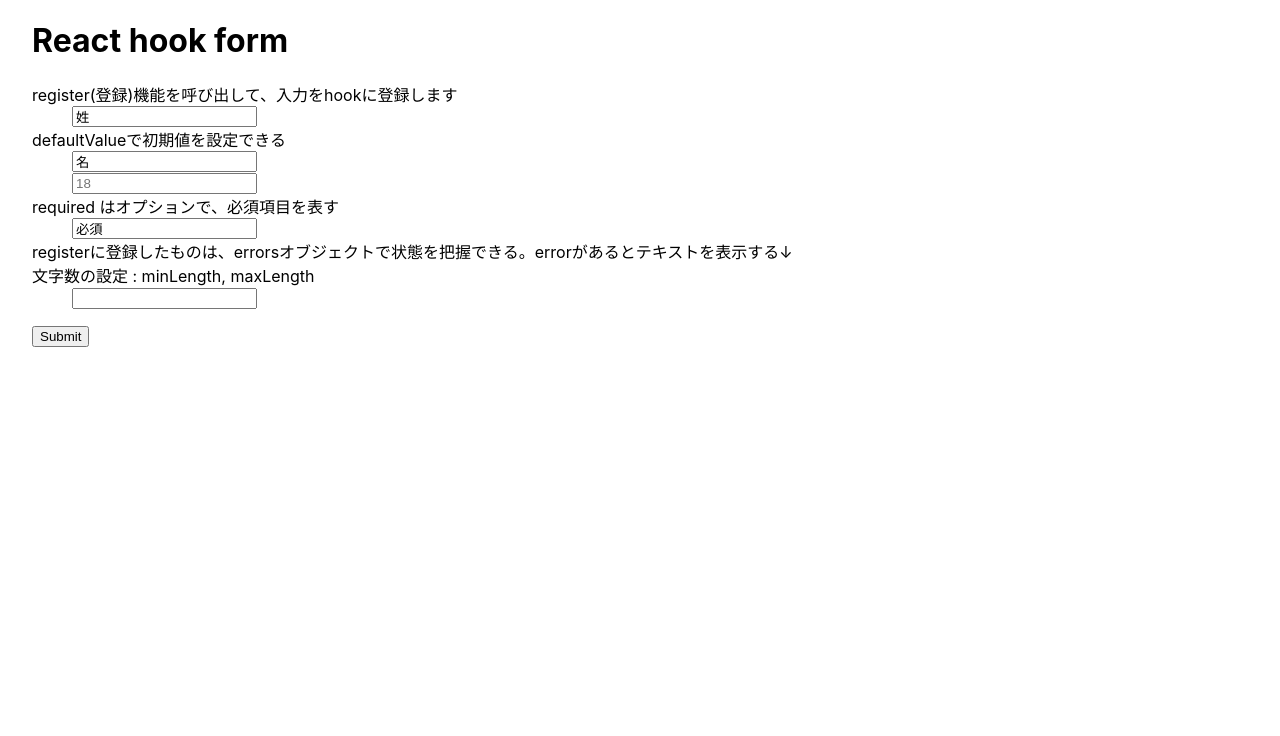
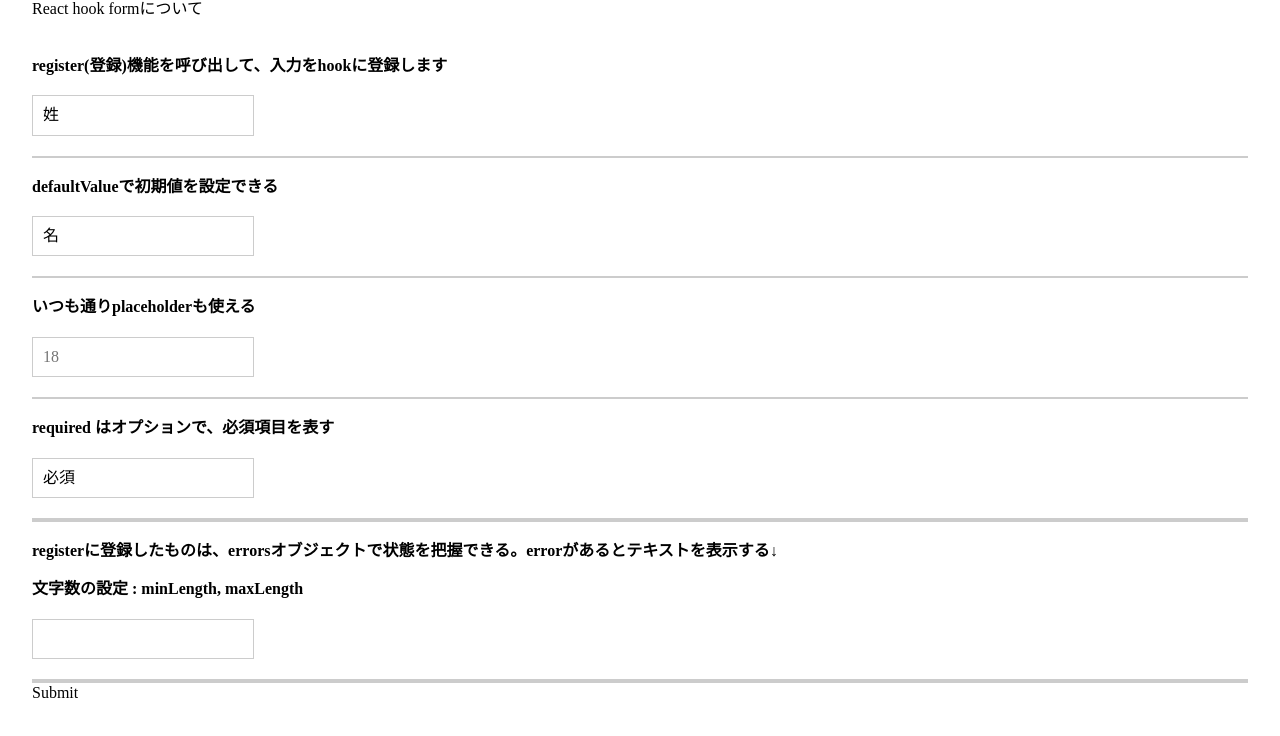
Before and after one commit to masashi49/reacthookNextJs, a Next.js app in the folder myapp/: page /fookform in a window 1280 px wide. Shown: the top 736 px of the page. Built offline with nearby package versions, Linux system fonts and the light colour scheme.

Commit message:
練習中

```diff
--- a/myapp/pages/fookform.tsx
+++ b/myapp/pages/fookform.tsx
@@ -1,41 +1,49 @@
 import React from "react"
-import { appendErrors, useForm } from "react-hook-form"
+import { useForm } from "react-hook-form"
 import type { NextPage } from 'next'
 import styles from '../styles/Home.module.css'
 
 
 const FookForm: NextPage = () => {
-  const { register, handleSubmit, watch, formState: { errors } } = useForm()
+  console.log("レンダリング")
+  const { handleSubmit, register, watch, formState: { errors } } = useForm()
   const onSubmit = (data: object): void => {
     console.log(data)
   }
-  console.log(watch("watchする")) // 変更された内容をwatchできる
+  console.log(watch("sei")) // 変更された内容をwatchできる
   return (
     <div className={styles.container}>
-      <h1>React hook form</h1>
-
+      <h1>React hook formについて</h1>
+      <br />
+      {errors.number}
+      {errors.hissu && <span>hissuです</span>}
       {
         //handleSubmit は、「onSubmit」を呼び出す前に入力を検証します
       }
       <form onSubmit={handleSubmit(onSubmit)}>
 
-        <dl>
+        <dl className={styles.dl}>
           <dt>register(登録)機能を呼び出して、入力をhookに登録します</dt>
           <dd><input defaultValue="姓" {...register("sei")} /></dd>
+
           <dt>defaultValueで初期値を設定できる</dt>
           <dd><input defaultValue={"名"} {...register("mei")} /></dd>
+
+          <dt>いつも通りplaceholderも使える</dt>
           <dd><input placeholder={"18"} {...register("age")} /></dd>
+
           <dt> required はオプションで、必須項目を表す</dt>
           <dd><input defaultValue={"必須"}{...register("hissu", { required: true })} /></dd>
           <dd>{errors.hissu && <span>必須項目です</span>}</dd>
+
           <dt> registerに登録したものは、errorsオブジェクトで状態を把握できる。errorがあるとテキストを表示する↓</dt>
           <dt>文字数の設定 : minLength, maxLength</dt>
           <dd><input type="number" {...register("phone", {
             required: true,
             minLength: 4,
-            maxLength:5
+            maxLength: 5
           })} /></dd>
-          <dd>{errors.phone && console.log(errors.phone)}</dd>
+          <dd>{errors.phone && <span>えらー</span>}</dd>
         </dl>
 
         <input type="submit" />
--- a/myapp/styles/Home.module.css
+++ b/myapp/styles/Home.module.css
@@ -1,7 +1,21 @@
 .container {
   padding: 0 2rem;
 }
+.dl dt {
+  margin-top: 20px;
 
+}
+
+.dl dd {
+border-bottom:2px solid #ccc;
+
+}
+.dl input {
+  display: block;
+  border: 1px solid #ccc;
+  padding:10px;
+  margin:20px 0;
+}
 .main {
   min-height: 100vh;
   padding: 4rem 0;
@@ -11,6 +25,8 @@
   justify-content: center;
   align-items: center;
 }
+
+
 
 .footer {
   display: flex;
--- a/myapp/styles/globals.css
+++ b/myapp/styles/globals.css
@@ -1,16 +1,437 @@
-html,
+/*! destyle.css v3.0.2 | MIT License | https://github.com/nicolas-cusan/destyle.css */
+
+/* Reset box-model and set borders */
+/* ============================================ */
+
+*,
+::before,
+::after {
+  box-sizing: border-box;
+  border-style: solid;
+  border-width: 0;
+}
+
+/* Document */
+/* ============================================ */
+
+/**
+ * 1. Correct the line height in all browsers.
+ * 2. Prevent adjustments of font size after orientation changes in iOS.
+ * 3. Remove gray overlay on links for iOS.
+ */
+
+html {
+  line-height: 1.15;
+  /* 1 */
+  -webkit-text-size-adjust: 100%;
+  /* 2 */
+  -webkit-tap-highlight-color: transparent;
+  /* 3*/
+}
+
+/* Sections */
+/* ============================================ */
+
+/**
+ * Remove the margin in all browsers.
+ */
+
 body {
+  margin: 0;
+}
+
+/**
+ * Render the `main` element consistently in IE.
+ */
+
+main {
+  display: block;
+}
+
+/* Vertical rhythm */
+/* ============================================ */
+
+p,
+table,
+blockquote,
+address,
+pre,
+iframe,
+form,
+figure,
+dl {
+  margin: 0;
+}
+
+/* Headings */
+/* ============================================ */
+
+h1,
+h2,
+h3,
+h4,
+h5,
+h6 {
+  font-size: inherit;
+  font-weight: inherit;
+  margin: 0;
+}
+
+/* Lists (enumeration) */
+/* ============================================ */
+
+ul,
+ol {
+  margin: 0;
+  padding: 0;
+  list-style: none;
+}
+
+/* Lists (definition) */
+/* ============================================ */
+
+dt {
+  font-weight: bold;
+}
+
+dd {
+  margin-left: 0;
+}
+
+/* Grouping content */
+/* ============================================ */
+
+/**
+ * 1. Add the correct box sizing in Firefox.
+ * 2. Show the overflow in Edge and IE.
+ */
+
+hr {
+  box-sizing: content-box;
+  /* 1 */
+  height: 0;
+  /* 1 */
+  overflow: visible;
+  /* 2 */
+  border-top-width: 1px;
+  margin: 0;
+  clear: both;
+  color: inherit;
+}
+
+/**
+ * 1. Correct the inheritance and scaling of font size in all browsers.
+ * 2. Correct the odd `em` font sizing in all browsers.
+ */
+
+pre {
+  font-family: monospace, monospace;
+  /* 1 */
+  font-size: inherit;
+  /* 2 */
+}
+
+address {
+  font-style: inherit;
+}
+
+/* Text-level semantics */
+/* ============================================ */
+
+/**
+ * Remove the gray background on active links in IE 10.
+ */
+
+a {
+  background-color: transparent;
+  text-decoration: none;
+  color: inherit;
+}
+
+/**
+ * 1. Remove the bottom border in Chrome 57-
+ * 2. Add the correct text decoration in Chrome, Edge, IE, Opera, and Safari.
+ */
+
+abbr[title] {
+  text-decoration: underline dotted;
+  /* 2 */
+}
+
+/**
+ * Add the correct font weight in Chrome, Edge, and Safari.
+ */
+
+b,
+strong {
+  font-weight: bolder;
+}
+
+/**
+ * 1. Correct the inheritance and scaling of font size in all browsers.
+ * 2. Correct the odd `em` font sizing in all browsers.
+ */
+
+code,
+kbd,
+samp {
+  font-family: monospace, monospace;
+  /* 1 */
+  font-size: inherit;
+  /* 2 */
+}
+
+/**
+ * Add the correct font size in all browsers.
+ */
+
+small {
+  font-size: 80%;
+}
+
+/**
+ * Prevent `sub` and `sup` elements from affecting the line height in
+ * all browsers.
+ */
+
+sub,
+sup {
+  font-size: 75%;
+  line-height: 0;
+  position: relative;
+  vertical-align: baseline;
+}
+
+sub {
+  bottom: -0.25em;
+}
+
+sup {
+  top: -0.5em;
+}
+
+/* Replaced content */
+/* ============================================ */
+
+/**
+ * Prevent vertical alignment issues.
+ */
+
+svg,
+img,
+embed,
+object,
+iframe {
+  vertical-align: bottom;
+}
+
+/* Forms */
+/* ============================================ */
+
+/**
+ * Reset form fields to make them styleable.
+ * 1. Make form elements stylable across systems iOS especially.
+ * 2. Inherit text-transform from parent.
+ */
+
+button,
+input,
+optgroup,
+select,
+textarea {
+  -webkit-appearance: none;
+  /* 1 */
+  appearance: none;
+  vertical-align: middle;
+  color: inherit;
+  font: inherit;
+  background: transparent;
   padding: 0;
   margin: 0;
-  font-family: -apple-system, BlinkMacSystemFont, Segoe UI, Roboto, Oxygen,
-    Ubuntu, Cantarell, Fira Sans, Droid Sans, Helvetica Neue, sans-serif;
+  border-radius: 0;
+  text-align: inherit;
+  text-transform: inherit;
+  /* 2 */
 }
 
-a {
-  color: inherit;
-  text-decoration: none;
+/**
+ * Reset radio and checkbox appearance to preserve their look in iOS.
+ */
+
+[type="checkbox"] {
+  -webkit-appearance: checkbox;
+  appearance: checkbox;
 }
 
-* {
-  box-sizing: border-box;
+[type="radio"] {
+  -webkit-appearance: radio;
+  appearance: radio;
 }
+
+/**
+ * Correct cursors for clickable elements.
+ */
+
+button,
+[type="button"],
+[type="reset"],
+[type="submit"] {
+  cursor: pointer;
+}
+
+button:disabled,
+[type="button"]:disabled,
+[type="reset"]:disabled,
+[type="submit"]:disabled {
+  cursor: default;
+}
+
+/**
+ * Improve outlines for Firefox and unify style with input elements & buttons.
+ */
+
+:-moz-focusring {
+  outline: auto;
+}
+
+select:disabled {
+  opacity: inherit;
+}
+
+/**
+ * Remove padding
+ */
+
+option {
+  padding: 0;
+}
+
+/**
+ * Reset to invisible
+ */
+
+fieldset {
+  margin: 0;
+  padding: 0;
+  min-width: 0;
+}
+
+legend {
+  padding: 0;
+}
+
+/**
+ * Add the correct vertical alignment in Chrome, Firefox, and Opera.
+ */
+
+progress {
+  vertical-align: baseline;
+}
+
+/**
+ * Remove the default vertical scrollbar in IE 10+.
+ */
+
+textarea {
+  overflow: auto;
+}
+
+/**
+ * Correct the cursor style of increment and decrement buttons in Chrome.
+ */
+
+[type="number"]::-webkit-inner-spin-button,
+[type="number"]::-webkit-outer-spin-button {
+  height: auto;
+}
+
+/**
+ * 1. Correct the outline style in Safari.
+ */
+
+[type="search"] {
+  outline-offset: -2px;
+  /* 1 */
+}
+
+/**
+ * Remove the inner padding in Chrome and Safari on macOS.
+ */
+
+[type="search"]::-webkit-search-decoration {
+  -webkit-appearance: none;
+}
+
+/**
+ * 1. Correct the inability to style clickable types in iOS and Safari.
+ * 2. Fix font inheritance.
+ */
+
+::-webkit-file-upload-button {
+  -webkit-appearance: button;
+  /* 1 */
+  font: inherit;
+  /* 2 */
+}
+
+/**
+ * Clickable labels
+ */
+
+label[for] {
+  cursor: pointer;
+}
+
+/* Interactive */
+/* ============================================ */
+
+/*
+ * Add the correct display in Edge, IE 10+, and Firefox.
+ */
+
+details {
+  display: block;
+}
+
+/*
+ * Add the correct display in all browsers.
+ */
+
+summary {
+  display: list-item;
+}
+
+/*
+ * Remove outline for editable content.
+ */
+
+[contenteditable]:focus {
+  outline: auto;
+}
+
+/* Tables */
+/* ============================================ */
+
+/**
+1. Correct table border color inheritance in all Chrome and Safari.
+*/
+
+table {
+  border-color: inherit;
+  /* 1 */
+  border-collapse: collapse;
+}
+
+caption {
+  text-align: left;
+}
+
+td,
+th {
+  vertical-align: top;
+  padding: 0;
+}
+
+th {
+  text-align: left;
+}
```
